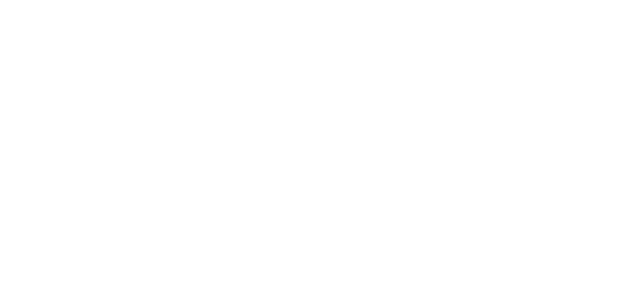
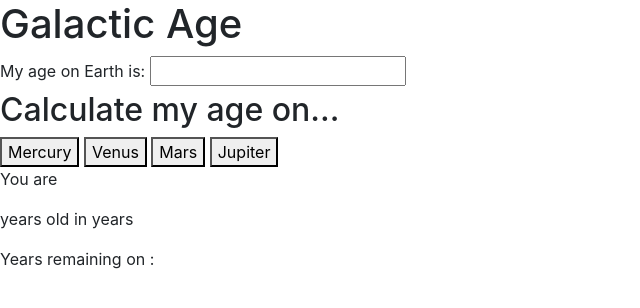
Before and after one commit to FavWest/galactic-age, a website built with webpack: page src/index.html in a window 1280 px wide. Shown: the whole page, without its empty margins (0-640 px from the left). Built offline with nearby package versions, Linux system fonts and the light colour scheme.

Commit message:
add content to webpage

```diff
--- a/src/index.html
+++ b/src/index.html
@@ -4,6 +4,22 @@
   <title>Galactic Age</title>
 </head>
 <body>
-
+<h1>Galactic Age</h1>
+<form id="form1">
+  <label for="age">My age on Earth is:</label>
+  <input id="age" type="number">
+  <h2>Calculate my age on...</h2>
+  <button id="mercury-age" type="submit">Mercury</button>
+  <button id="venus-age" type="submit">Venus</button>
+  <button id="mars-age" type="submit">Mars</button>
+  <button id="jupiter-age" type="submit">Jupiter</button>
+</form>
+<div id="display-planet-age">
+  <p>You are</p>
+  <p id="planet-age"></p>
+  <p>years old in <span class="planet-name"></span> years</p>
+  <p>Years remaining on <span class="planet-name"></span>:</p>
+  <p id="life-expectancy"></p>
+</div>
 </body>
 </html>
```
